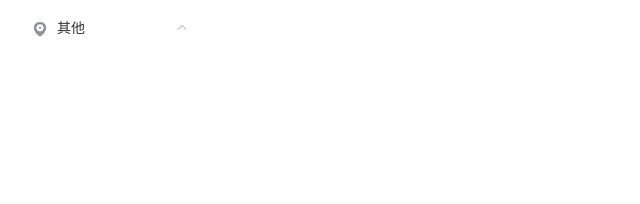
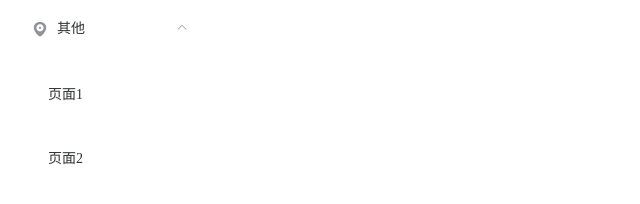
Before and after one commit to carryon999/Front-end-management-system, a Vue app: page /#/home in a window 1280 px wide. Both pictures are taken after a click on the element "其他". Shown: the part 176-380 px from the top of the page, without its empty margins (0-640 px from the left). Built offline with nearby package versions, Linux system fonts and the light colour scheme.

Commit message:
单词错误修改

```diff
--- a/src/components/CommonAside.vue
+++ b/src/components/CommonAside.vue
@@ -14,7 +14,7 @@
       </template>
 
       <el-menu-item-group v-for="subItem in item.children" :key="subItem.path">
-        <el-menu-item :index="subItem.path">{{subItem.labal}}</el-menu-item>
+        <el-menu-item :index="subItem.path">{{subItem.label}}</el-menu-item>
       </el-menu-item-group>
 
       <!-- <el-menu-item-group v-for="subItem in item.children" :key="subItem.path">
```
